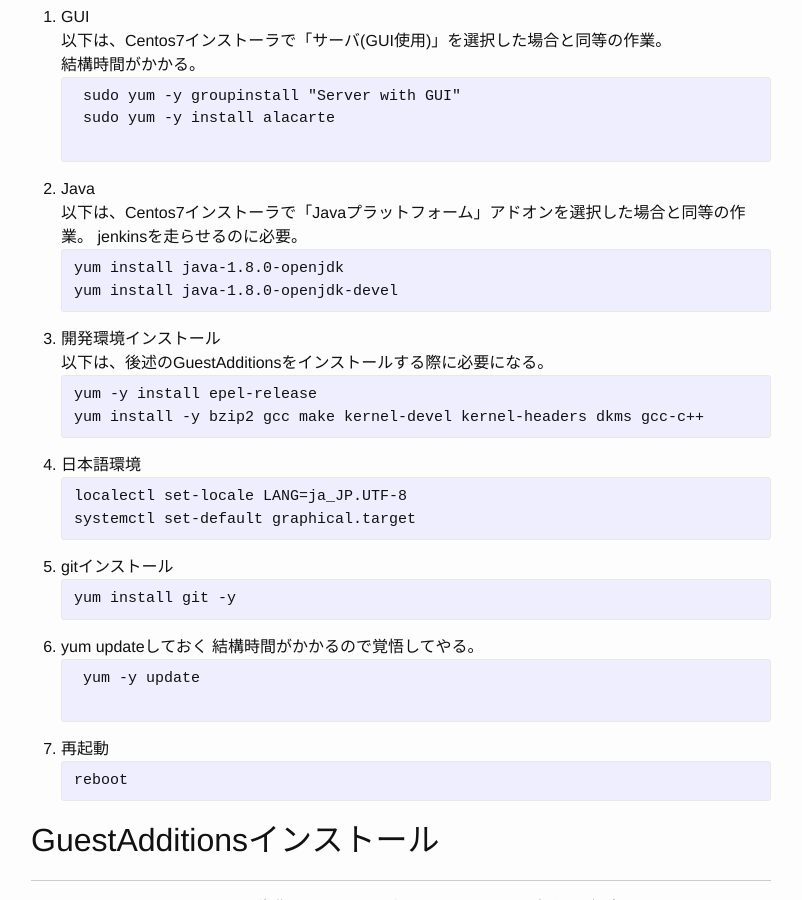
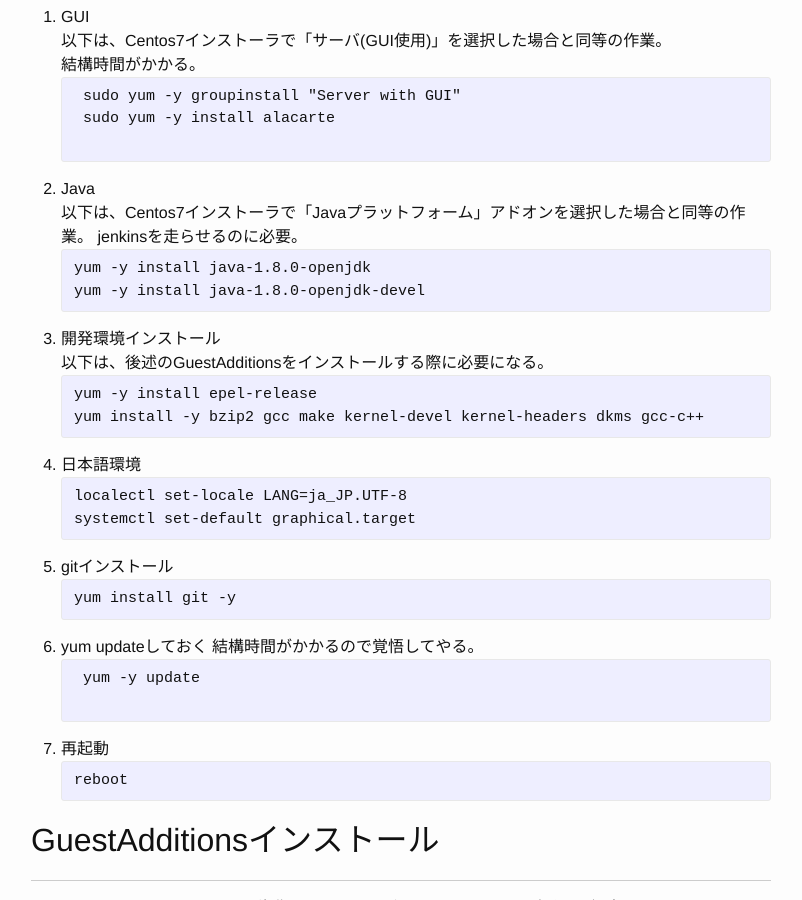
Before and after one commit to snjxnksm/snjxnksm.github.io, a Jekyll site: the page built from _posts/2016-09-29-create_centos7_jenkins.md, in a window 1280 px wide and 900 px high, scrolled down 2223 px. Shown: the whole window, without its empty margins (239-1041 px from the left). Built offline with Jekyll 4.4.1, drawn with Linux system fonts in a browser that asks for light colours.

```diff
--- a/_posts/2016-09-29-create_centos7_jenkins.md
+++ b/_posts/2016-09-29-create_centos7_jenkins.md
@@ -83,8 +83,8 @@ https://www.centos.org/download/
     以下は、Centos7インストーラで「Javaプラットフォーム」アドオンを選択した場合と同等の作業。
     jenkinsを走らせるのに必要。
     <pre>
-    yum install java-1.8.0-openjdk
-    yum install java-1.8.0-openjdk-devel
+    yum -y install java-1.8.0-openjdk
+    yum -y install java-1.8.0-openjdk-devel
     </pre>
 3.  開発環境インストール
     以下は、後述のGuestAdditionsをインストールする際に必要になる。
```
